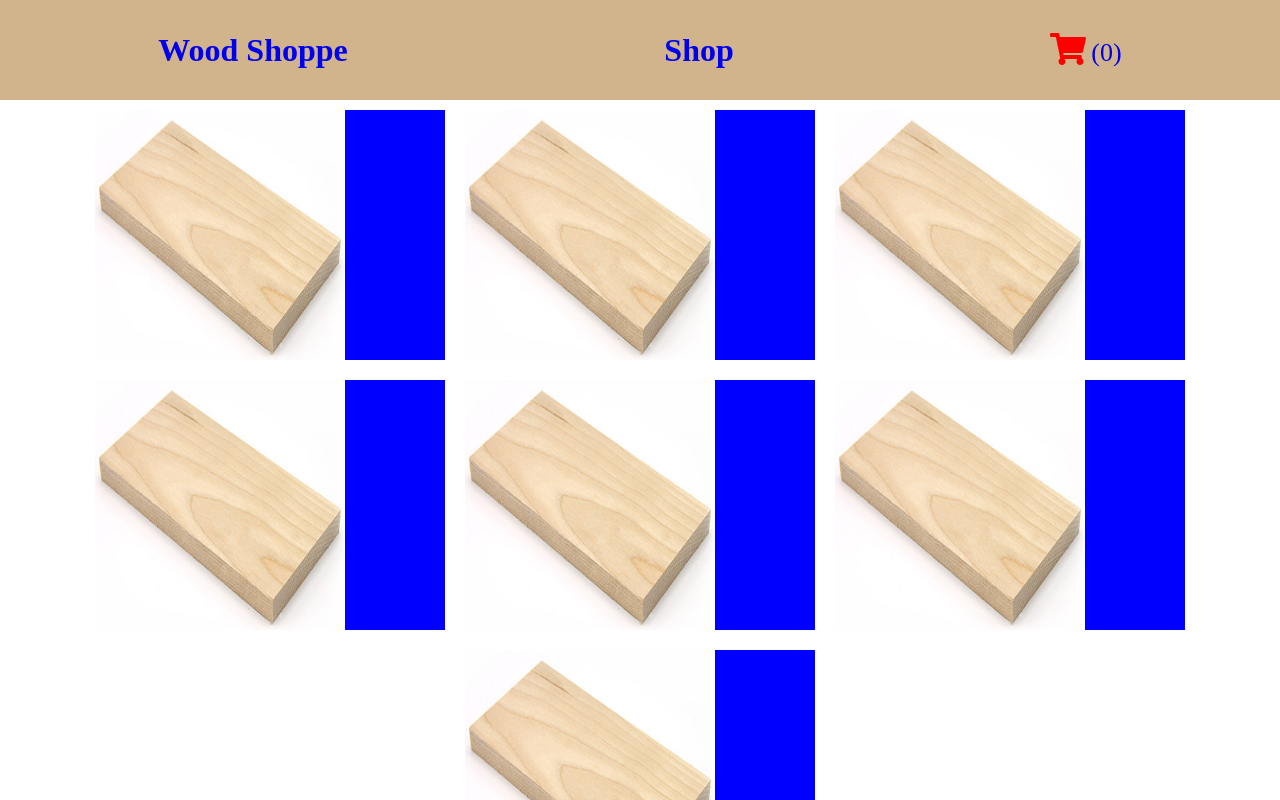
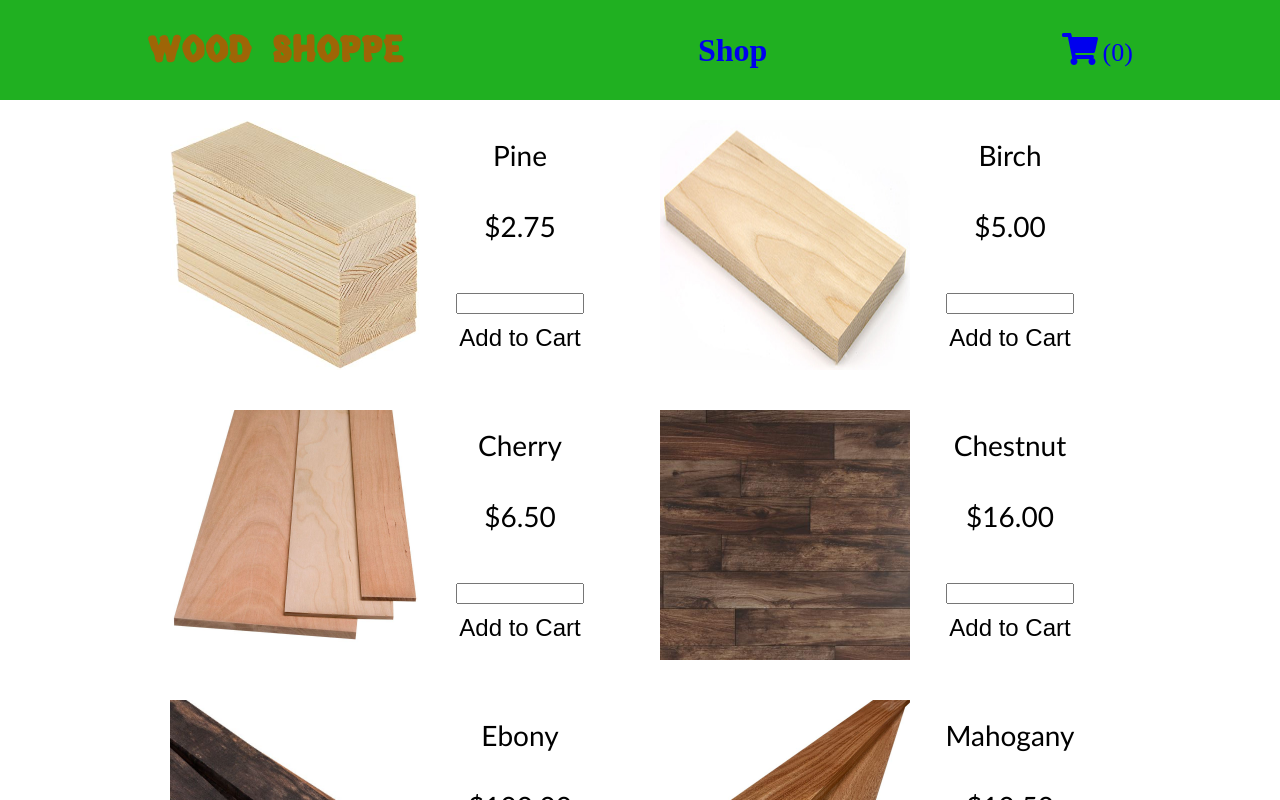
Before and after one commit to bboylen/shopping-cart, a React (Create React App) app: page /shop in a window 1280 px wide. Shown: the top 800 px of the page. Built offline with nearby package versions, Linux system fonts and the light colour scheme.

Commit message:
creating card styles

```diff
--- /dev/null
+++ b/src/assets/data/itemData.js
@@ -0,0 +1,47 @@
+import pine from '../pictures/Pine.jpg'
+import birch from '../pictures/Birch.jpg'
+import cherry from '../pictures/Cherry.jpg'
+import chestnut from '../pictures/Chestnut.jpeg'
+import ebony from '../pictures/Ebony.jpg'
+import mahogany from '../pictures/Mahogany.jpg'
+import maple from '../pictures/Maple.jpg'
+
+const itemsList = [
+  {
+    "name": "Pine",
+    "price": "2.75",
+    "picture": pine
+  },
+  {
+    "name": "Birch",
+    "price": "5.00",
+    "picture": birch
+  },
+  {
+    "name": "Cherry",
+    "price": "6.50",
+    "picture": cherry
+  },
+  {
+    "name": "Chestnut",
+    "price": "16.00",
+    "picture": chestnut
+  },
+  {
+    "name": "Ebony",
+    "price": "100.00",
+    "picture": ebony
+  },
+  {
+    "name": "Mahogany",
+    "price": "10.50",
+    "picture": mahogany
+  },
+  {
+    "name": "Maple",
+    "price": "7.50",
+    "picture": maple
+  }
+];
+
+export default itemsList;
--- a/src/components/Item.js
+++ b/src/components/Item.js
@@ -1,16 +1,20 @@
-import '../styles/Item.css';
-import birch from '../assets/pictures/Birch.jpg'
+import "../styles/Item.css";
 
-export default function Item (props) {
-  const { woodType, price } = props;
+export default function Item(props) {
+  const { woodType, price, picture } = props;
   return (
     <div className="item">
-      <img src={birch} className="image">
-
-      </img>
+      <img src={picture} className="image"></img>
       <div className="item-info">
-
+        <p>{woodType}</p>
+        <p>{`$${price}`}</p>
+        <form>
+          <div id="input-container">
+            <input type="number" min="1"></input>
+          </div>
+          <button type="submit">Add to Cart</button>
+        </form>
       </div>
     </div>
-  )
+  );
 }
--- a/src/components/Nav.js
+++ b/src/components/Nav.js
@@ -9,10 +9,10 @@ export default function Nav(props) {
   return (
     <div className="nav">
       <Link to="/">
-        <h1>Wood Shoppe</h1>
+        <h1 id="title">Wood Shoppe</h1>
       </Link>
       <Link to="/shop">
-        <h1>Shop</h1>
+        <h1 id="shop">Shop</h1>
       </Link>
       <Link to="/cart">
         <FontAwesomeIcon icon={faShoppingCart} size="2x"/>
--- a/src/components/Shop.js
+++ b/src/components/Shop.js
@@ -1,15 +1,19 @@
-import '../styles/Shop.css';
-import Item from './Item';
-import itemData from '../assets/data/itemData.json';
+import "../styles/Shop.css";
+import Item from "./Item";
+import itemData from "../assets/data/itemData.js";
 
 export default function Shop(props) {
   return (
     <div className="shop">
       <div className="items">
-        {Object.keys(itemData).map((woodType) => (
-          <Item woodType={woodType} price={itemData[woodType].price}/>
+        {itemData.map((woodType) => (
+          <Item
+            woodType={woodType.name}
+            price={woodType.price}
+            picture={woodType.picture}
+          />
         ))}
       </div>
     </div>
-  )
+  );
 }
--- a/src/styles/Item.css
+++ b/src/styles/Item.css
@@ -1,8 +1,9 @@
 .item {
-  width: 350px;
+  width: 450px;
   height: 250px;
-  margin: 10px;
-  background-color: blue;
+  margin: 20px;
+  display: flex;
+  text-align: center;
 }
 
 .image {
@@ -12,6 +13,69 @@
 }
 
 .item-info {
-  width: 100px;
+  display:flex;
+  flex-direction: column;
+  justify-content: space-around;
+  align-items:  center;
+  width: 200px;
   height: 250px;
+  font-family: 'Trebuchet MS', 'Lucida Sans Unicode', 'Lucida Grande', 'Lucida Sans', Arial, sans-serif;
+  font-size: 28px;
 }
+
+.item-info p:first-child{
+  margin-top: 0px;
+  margin-bottom: 0px;
+}
+
+.item-info p:nth-child(2){
+  margin-top: 0px;
+  margin-bottom: 0px;
+}
+
+.items form {
+  width: 80%;
+  text-align: center;
+}
+
+.item-info button {
+  margin-top: 10px;
+  padding: 0;
+  border: none;
+  background-color: white;
+  font-size: 24px;
+}
+
+.item-info button:hover {
+  cursor: pointer;
+  font-weight: 700;
+}
+
+#input-container {
+  width: 100%;
+}
+
+#input-container input {
+  width: 80%;
+}
+@media only screen and (max-width: 768px) {
+  .item {
+    width: 200px;
+    height: 100px;
+  }
+
+  .image {
+    width: 100px;
+    height: 100px;
+  }
+
+  .item-info {
+    width: 100px;
+    height: 100px;
+    font-size: 18px;
+  }
+
+  .item-info button {
+    font-size: 16px;
+  }
+}
--- a/src/styles/Nav.css
+++ b/src/styles/Nav.css
@@ -8,15 +8,25 @@
   background-color: tan;
   justify-content: space-around;
   align-items: center;
+  background-color: #20b021;
 }
 
-.fa-shopping-cart {
+#title {
+  font-family: Pinewood, serif;
+  color: #9e6506;
+  font-size: 36px;
+}
+
+#shop {
+  font-family:'Times New Roman', Times, serif;
+}
+/* .fa-shopping-cart {
   color: red;
 }
 
 .fa-shopping-cart:hover {
   color: red;
-}
+} */
 
 .nav .cart-sum {
   font-size: 26px;
@@ -33,6 +43,9 @@
 }
 
 @media only screen and (max-width: 768px) {
+  #title {
+    font-size: 25px;
+  }
   .nav a {
     font-size: 10px;
   }
--- a/src/styles/index.css
+++ b/src/styles/index.css
@@ -8,3 +8,8 @@ html {
 body {
   margin: 0;
 }
+
+@font-face {
+  font-family: "Pinewood";
+  src: local('Pinewood'), url(../assets/fonts/Pinewood-gmE1.ttf) format('truetype');
+}
```
Also changed, not shown: public/index.html (+0 -22 lines), src/assets/fonts/Pinewood-gmE1.ttf (added).
